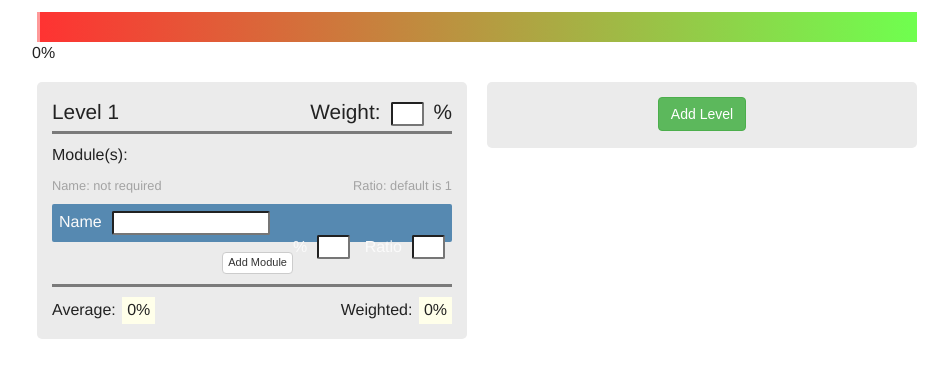
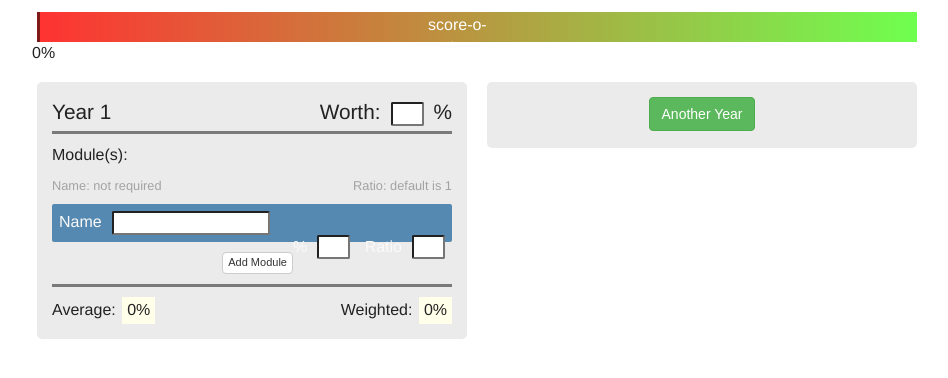
Before and after one commit to bmullan91/unicalc, a plain HTML site: page index.html in a window 1280 px wide. Shown: the part 52-430 px from the top of the page, without its empty margins (163-1111 px from the left). Drawn offline with Linux system fonts and the light colour scheme.

Commit message:
Adding the score-o-meter and renamed level to year, and weight to worth

```diff
--- a/index.html
+++ b/index.html
@@ -19,6 +19,9 @@
         <h1 class="title top-row pull-left">UniCalc</h1>
         <button id="Calculate" class="btn btn-blue top-row pull-right">Calculate</button>
         <div id="Score" class="clear-fix">
+          <div class="meter-container">
+            <div class="meter-text">score-o-meter</div>
+          </div>
           <div class="marker">
             <div class="value">0%</div>
           </div>
@@ -32,8 +35,8 @@
     <div id='Levels'>
       <div class="level lvl">
         <div class="info">
-          <span class="level-title">Level 1</span>
-          <span class="level-weight">Weight:<input class="">%</span>
+          <span class="level-title">Year 1</span>
+          <span class="level-weight">Worth:<input class="">%</span>
         </div>
 
         <div class="modules">
@@ -71,7 +74,7 @@
 
     <div class="new-level lvl">
       <div class="buttonwrapper">
-        <button id="Add-Level" class="add-lvl-btn btn btn-green">Add Level</button>
+        <button id="Add-Level" class="add-lvl-btn btn btn-green">Another Year</button>
       </div>
     </div>
 
--- a/main.js
+++ b/main.js
@@ -21,9 +21,9 @@
           htmlStr = dom.querySelector(".level").innerHTML;
 
       return function() {
-        var level = "Level "+(++i),
+        var level = "Year "+(++i),
             doc = dom.createElement('div'),
-            newHtml = htmlStr.replace("Level 1", level);
+            newHtml = htmlStr.replace("Year 1", level);
 
         doc.className = "level lvl";
         doc.innerHTML = newHtml;
--- a/style.css
+++ b/style.css
@@ -110,7 +110,7 @@ filter: progid:DXImageTransform.Microsoft.gradient( startColorstr='#ff3232', end
   left: 0px;
   height: 30px;
   width: 3px;
-  background-color: rgba(255, 255, 255, 0.5);
+  background-color: rgba(0, 0, 0, 0.5);
 
   -webkit-transition:all 0.5s ease-in-out;
   -moz-transition:all 0.5s ease-in-out;
@@ -123,6 +123,18 @@ filter: progid:DXImageTransform.Microsoft.gradient( startColorstr='#ff3232', end
   left:0;
   margin-top: 30px;
   margin-left: -5px;
+}
+
+.meter-container {
+  position: absolute;
+  width: 100%;
+}
+
+.meter-text {
+  width: 98px;
+  margin: 0 auto;
+  margin-top: 2px;
+  color: #fff;
 }
 
 .level .info {
```
